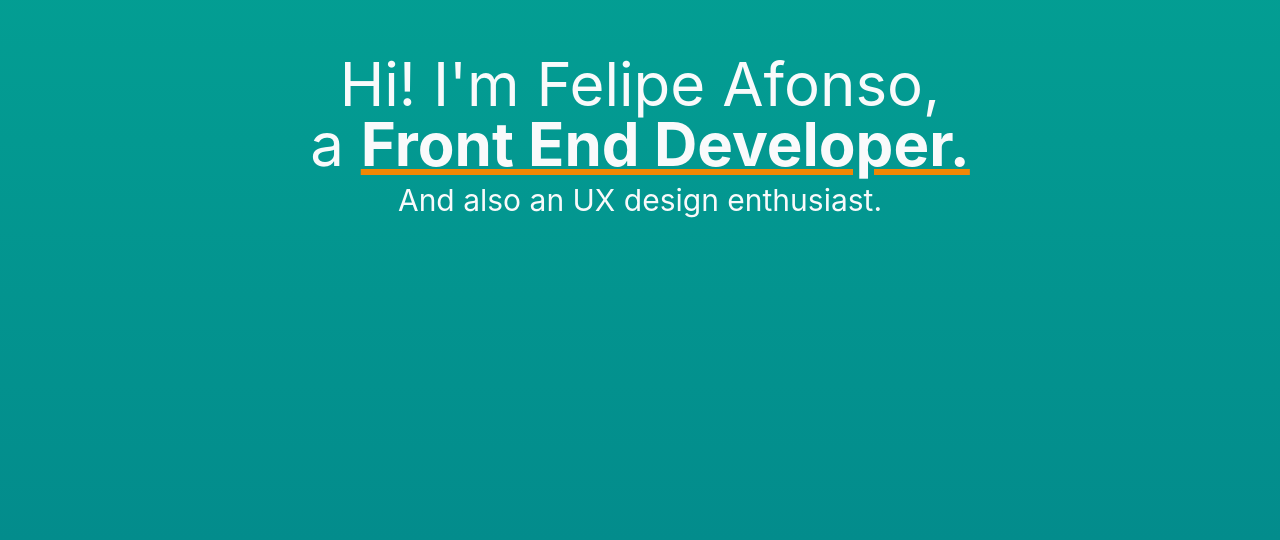
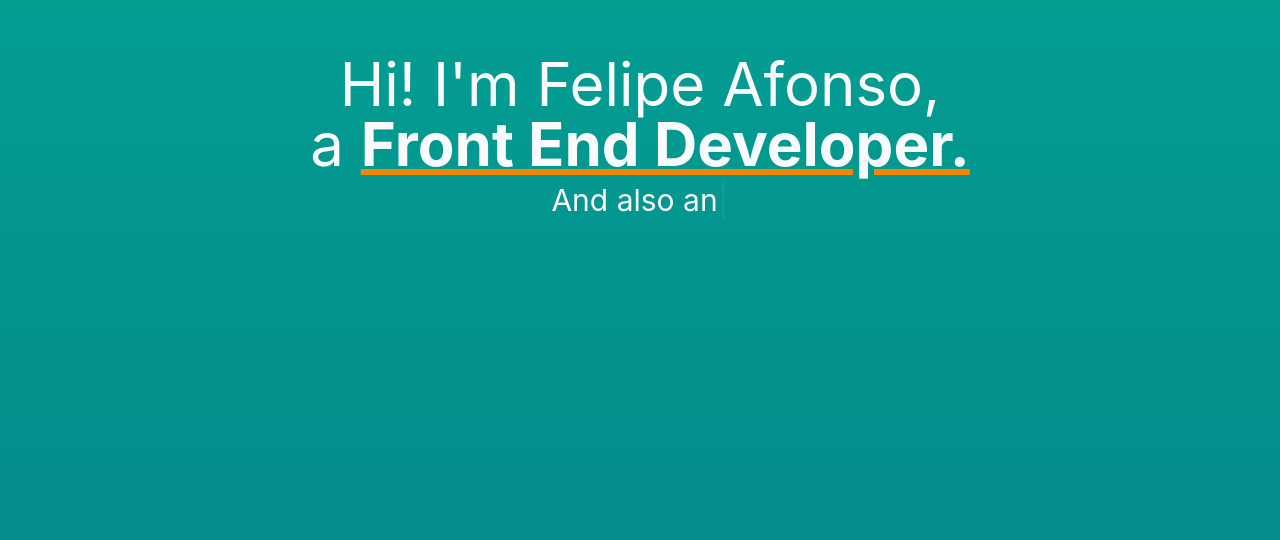
Before and after one commit to FelipeAfonso/portfolio-new, a React (Vite) app: page / in a window 1280 px wide. Shown: the part 260-800 px from the top of the page. Built offline with nearby package versions, Linux system fonts and the light colour scheme.

Commit message:
feat: added typewriter effect

```diff
--- a/package.json
+++ b/package.json
@@ -12,7 +12,8 @@
     "react": "^17.0.2",
     "react-dom": "^17.0.2",
     "react-icons": "^4.3.1",
-    "react-router-dom": "^6.2.2"
+    "react-router-dom": "^6.2.2",
+    "typewriter-effect": "^2.18.2"
   },
   "devDependencies": {
     "@types/react": "^17.0.40",
--- a/src/components/ProjectPage.tsx
+++ b/src/components/ProjectPage.tsx
@@ -3,7 +3,7 @@ import { projects } from "../content/projects";
 import { MdArrowBack } from "react-icons/md";
 import { ImageCarousel } from "./ImageCarousel";
 
-const bgOptions = ["#03A696", "#025159", "#012E40"];
+const bgOptions = ["#03A696", "#038C8C", "#025159", "#012E40"];
 
 export const ProjectPage = () => {
   const { key } = useParams<{ key?: string }>();
--- a/src/sections/Header.tsx
+++ b/src/sections/Header.tsx
@@ -1,13 +1,12 @@
 import { useEffect, useMemo, useState } from "react";
-
-const vowels = ["a", "e", "i", "o", "u"];
+import Typewriter from "typewriter-effect";
 
 const highlights = [
-  "essentialist",
-  "UX design enthusiast",
-  "map weirdo",
-  "tabletop RPG Dungeon Master",
-  "eternal student",
+  "an essentialist",
+  "an UX design enthusiast",
+  "a map weirdo",
+  "a tabletop RPG Dungeon Master",
+  "an eternal student",
 ];
 
 export const Header = () => {
@@ -36,9 +35,14 @@ export const Header = () => {
         </b>
       </h1>
       <h2 className="text-3xl text-center text-gray-50 m-2">
-        {`And also ${
-          vowels.includes(selectedHighlight[0].toLowerCase()) ? "an" : "a"
-        }  ${selectedHighlight}.`}
+        <span>{"And also "}</span>
+        <Typewriter
+          options={{
+            strings: highlights,
+            autoStart: true,
+            loop: true,
+          }}
+        />
       </h2>
     </div>
   );
--- a/src/styles/index.css
+++ b/src/styles/index.css
@@ -14,3 +14,7 @@ code {
   font-family: source-code-pro, Menlo, Monaco, Consolas, "Courier New",
     monospace;
 }
+
+.Typewriter {
+  display: inline;
+}
```
Also changed, not shown: 1 other file (tests, documents, lock files or other folders).
